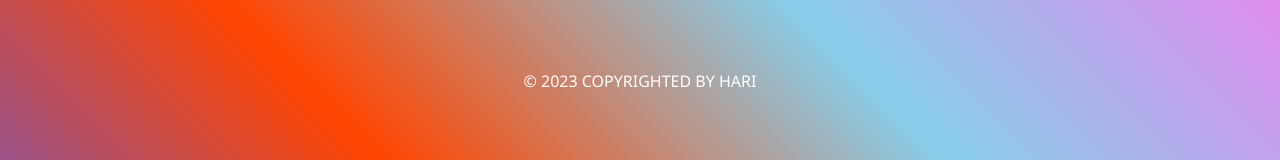
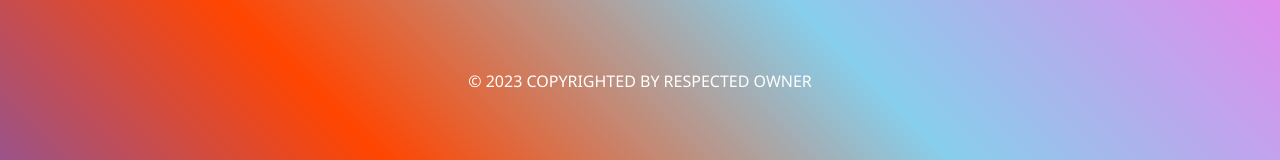
Before and after one commit to Harikiranap/thailanew, a plain HTML site: page about.html in a window 1280 px wide. Shown: the part 268-428 px from the top of the page. Drawn offline with Linux system fonts and the light colour scheme.

Commit message:
update FOOTER

```diff
--- a/about.html
+++ b/about.html
@@ -23,6 +23,6 @@
         <section>
             <p>Thaila, a range of oil products that offer pure organic coconut and ayurvedic goodness, is the perfect solution for anyone seeking natural and effective hair care solutions. This unique blend of ingredients provides numerous benefits such as nourishing the scalp, promoting hair growth, preventing dandruff, and reducing hair fall. The use of pure organic coconut in Thaila offers deep hydration to the hair follicles while also providing essential nutrients to improve overall scalp health. Ayurvedic herbs like Tulsi and Brahmi and Karpur (camphor) are added to provide additional nutrition to the scalp while improving blood circulation. The result is beautiful luscious locks that are healthy from root to tips! With Thaila's commitment towards using only natural ingredients sourced directly from nature, you can rest assured that your hair receives nothing but the best!</p>
         </section>
-        <footer class="foot"><a href="hari.html" >&copy; 2023 COPYRIGHTED BY HARI</a></footer>
+        <footer class="foot"><a href="https://harikiranap.github.io/hari.exe/" target="_blank" >&copy; 2023 COPYRIGHTED BY RESPECTED OWNER</a></footer>
     </body>
 </html>
```
Also changed, not shown: contact.html (+1 -1 lines), index.html (+1 -1 lines), products.html (+1 -1 lines).
